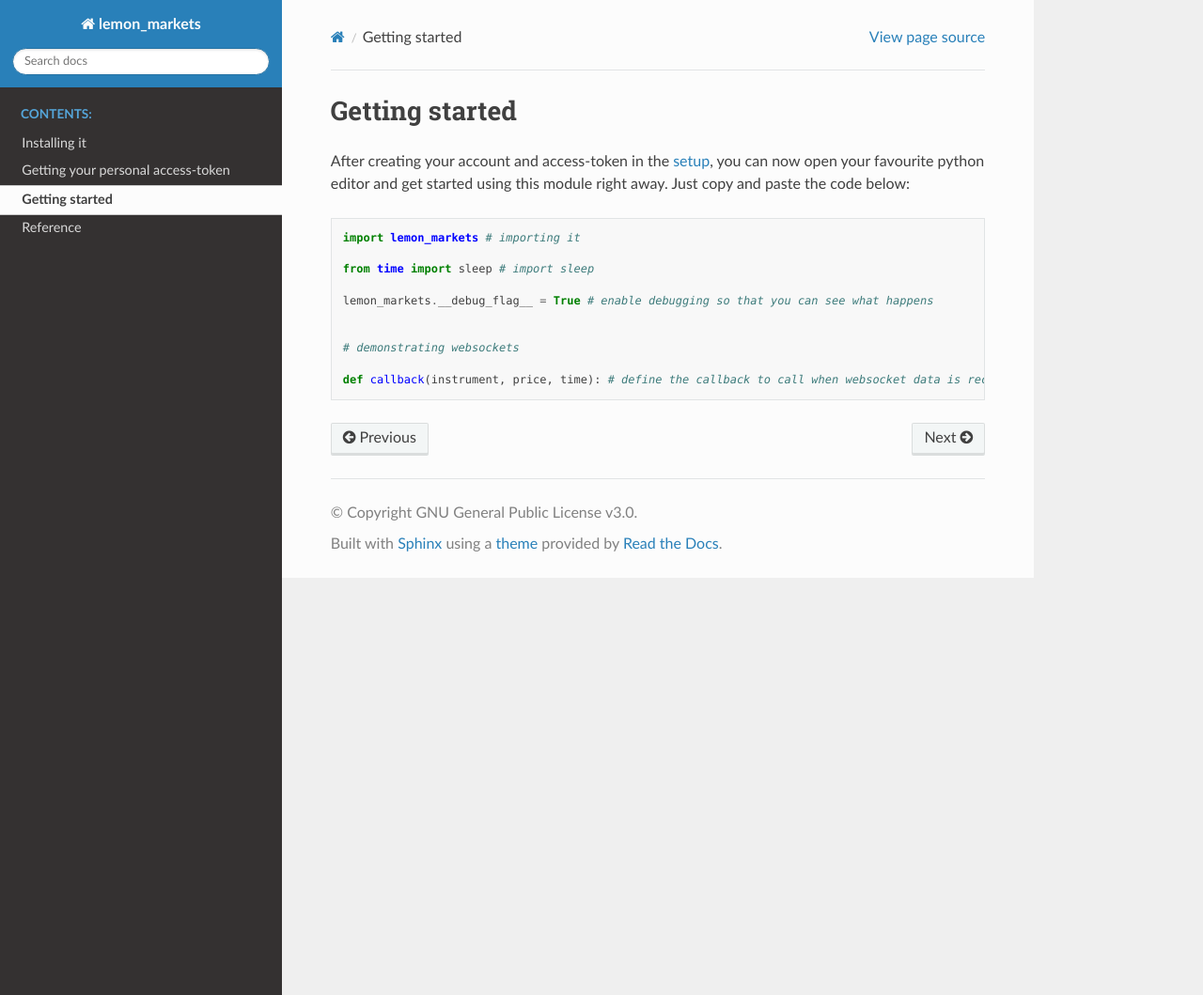
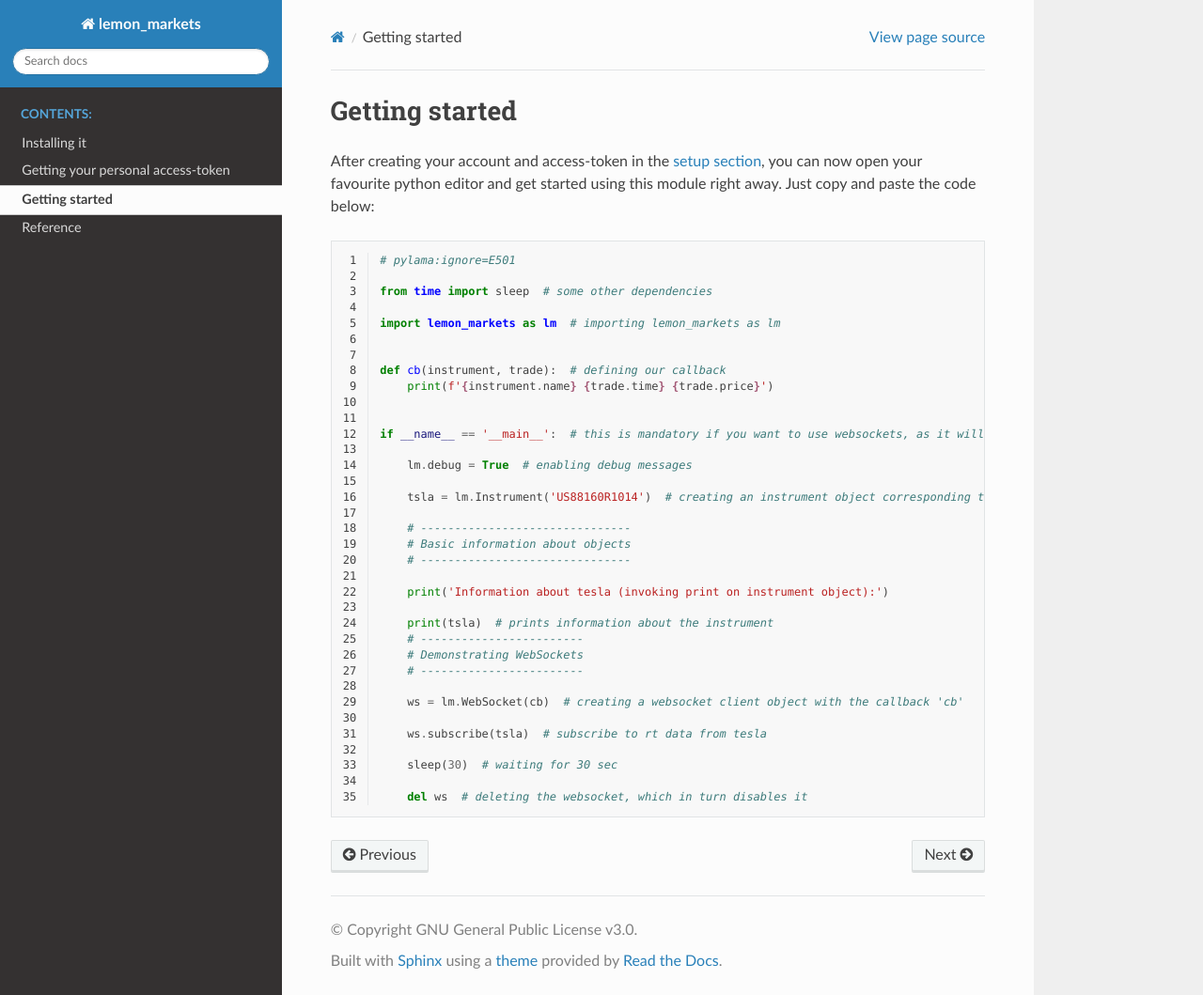
Before and after one commit to leonhma/lemon-markets-python-sdk, a Sphinx documentation site: the page built from docs/get_started.rst, in a window 1280 px wide and 1059 px high. Shown: the whole window at 94% size. Built offline with Sphinx 7.4.7 and the Read the Docs theme 2.0.0, drawn with Linux system fonts in a browser that asks for light colours.

Commit message:
updated demo script and reference doc

```diff
--- /dev/null
+++ b/docs/examples/demo.py
@@ -0,0 +1,35 @@
+# pylama:ignore=E501
+
+from time import sleep  # some other dependencies
+
+import lemon_markets as lm  # importing lemon_markets as lm
+
+
+def cb(instrument, trade):  # defining our callback
+    print(f'{instrument.name} {trade.time} {trade.price}')
+
+
+if __name__ == '__main__':  # this is mandatory if you want to use websockets, as it will start multiple threads
+
+    lm.debug = True  # enabling debug messages
+
+    tsla = lm.Instrument('US88160R1014')  # creating an instrument object corresponding to tesla (will be used throughout this tutorial)
+
+    # -------------------------------
+    # Basic information about objects
+    # -------------------------------
+
+    print('Information about tesla (invoking print on instrument object):')
+
+    print(tsla)  # prints information about the instrument
+    # ------------------------
+    # Demonstrating WebSockets
+    # ------------------------
+
+    ws = lm.WebSocket(cb)  # creating a websocket client object with the callback 'cb'
+
+    ws.subscribe(tsla)  # subscribe to rt data from tesla
+
+    sleep(30)  # waiting for 30 sec
+
+    del ws  # deleting the websocket, which in turn disables it
--- a/docs/get_started.rst
+++ b/docs/get_started.rst
@@ -1,18 +1,9 @@
 Getting started
 ===============
 
-After creating your account and access-token in the :doc:`setup <setup>`, you can now open your favourite python editor and get started using this module right away.
+After creating your account and access-token in the :doc:`setup section <setup>`, you can now open your favourite python editor and get started using this module right away.
 Just copy and paste the code below:
 
-.. code-block:: python
-
-   import lemon_markets # importing it
-
-   from time import sleep # import sleep
-
-   lemon_markets.__debug_flag__ = True # enable debugging so that you can see what happens
-
-
-   # demonstrating websockets
-
-   def callback(instrument, price, time): # define the callback to call when websocket data is received
+.. literalinclude:: examples/demo.py
+   :language: python
+   :linenos:
--- a/docs/reference.rst
+++ b/docs/reference.rst
@@ -1,5 +1,5 @@
 Reference
 =========
 
-.. automodule:: python_package_automation
+.. automodule:: lemon_markets
     :members:
```
